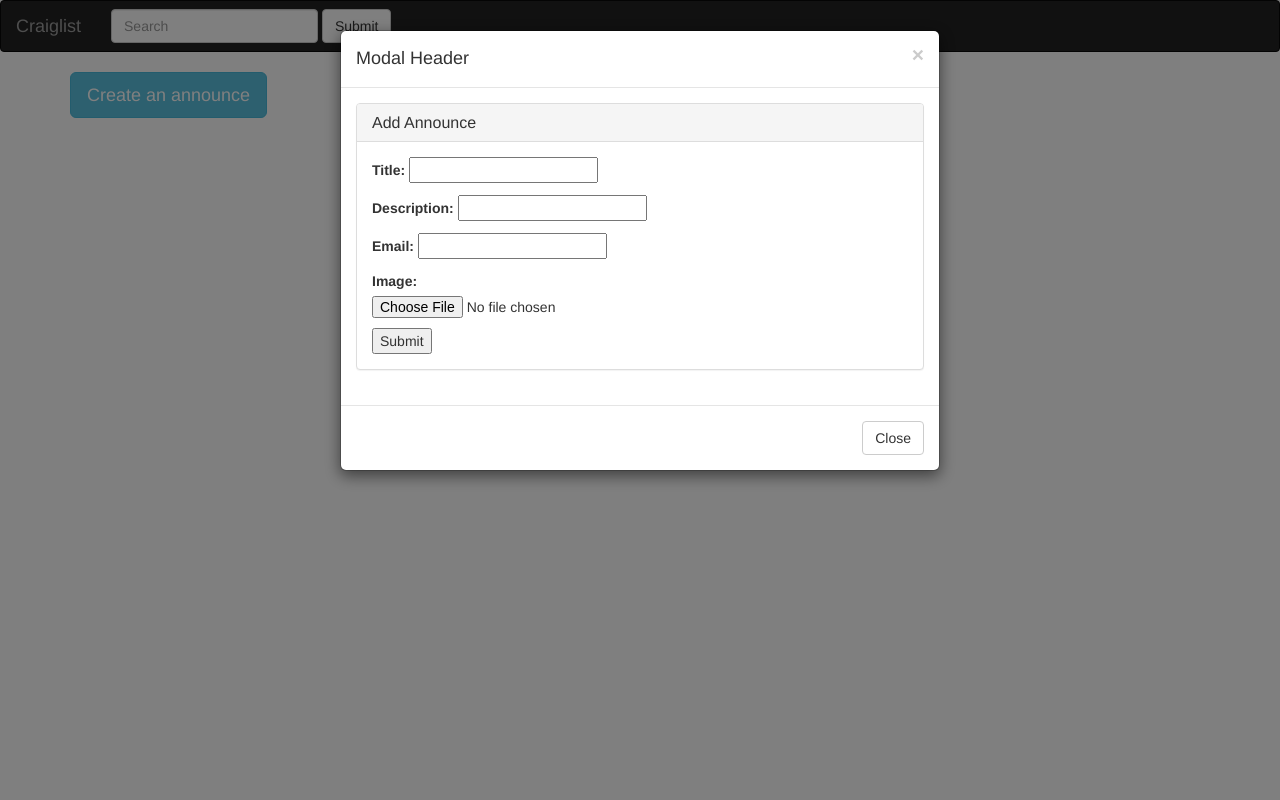
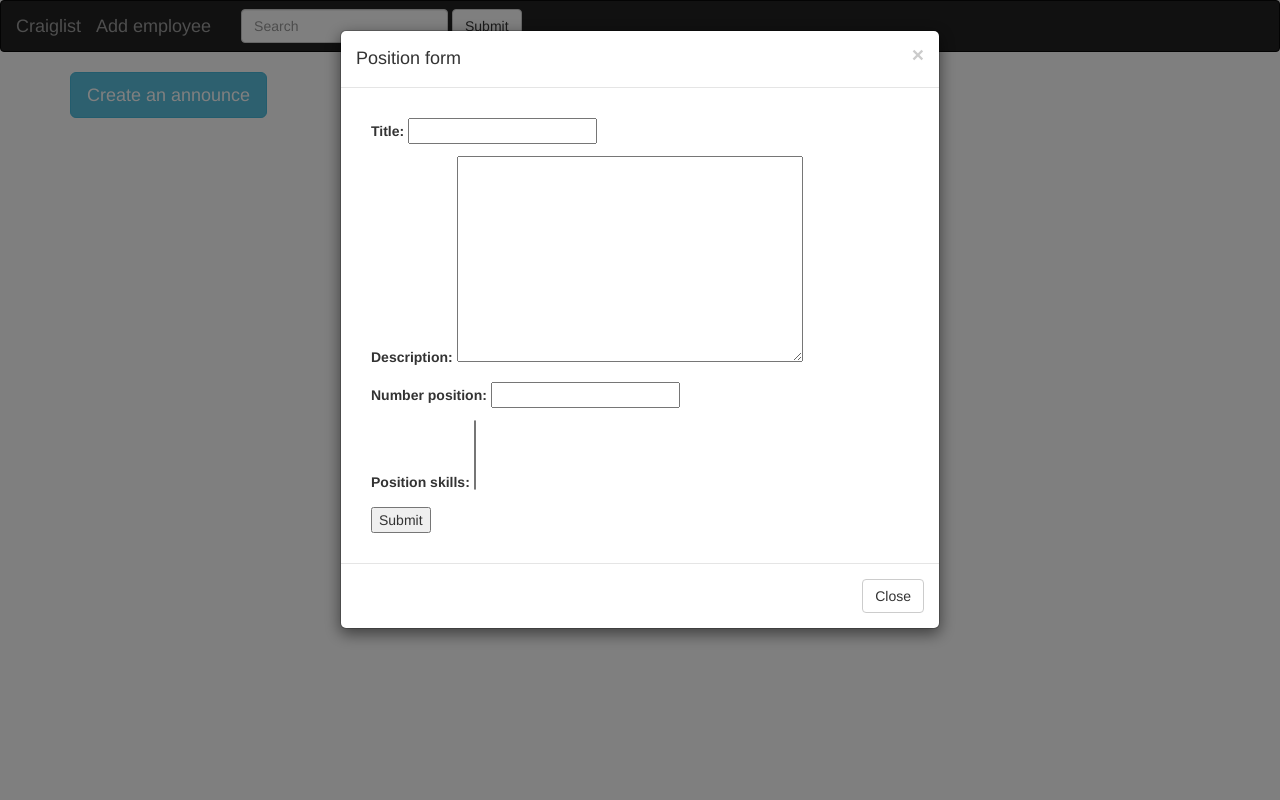
Before and after one commit to plvz/recruitr, a Django app: page / in a window 1280 px wide, after a click on "Create an announce". Run offline with Django 3.2, Linux system fonts and the light colour scheme; data that the repository does not hold is empty; some libraries are stand-ins or nearby versions.

Commit message:
main features are done

```diff
--- a/main_app/forms.py
+++ b/main_app/forms.py
@@ -1,22 +1,23 @@
 from django import forms
 from .models import Position, Employee, Applicant
 # Create your models here.
+
 class PositionForm(forms.ModelForm):
     class Meta:
         model = Position
-        fields = ['title', 'description', 'number_position']
+        fields = ['title', 'description', 'number_position','position_skills']
 
 '''class AnnounceUpdateForm(forms.ModelForm):
     class Meta:
         model = Announce
         fields = ['title', 'description', 'image']
 '''
-class EmployeeForm(forms.Form):
+class EmployeeForm(forms.ModelForm):
     class Meta:
         model = Employee
-        fields = ['name', 'email', 'seniority']
+        fields = ['name', 'email', 'seniority','employee_skills']
 
-class ApplicantForm(forms.Form):
+class ApplicantForm(forms.ModelForm):
     class Meta:
         model = Applicant
-        fields = ['name', 'last_name', 'email', 'angel_url', 'linkedin']
+        fields = ['name', 'last_name', 'email', 'angel_url', 'linkedin','apllicant_skills']
--- a/main_app/models.py
+++ b/main_app/models.py
@@ -1,22 +1,23 @@
 # -*- coding: utf-8 -*-
 from __future__ import unicode_literals
-
+from django.contrib.auth.models import User
 from django.db import models
 
 # Create your models here.
+
+class Skill(models.Model):
+    skill_id = models.AutoField(primary_key=True)
+    skill = models.CharField(max_length=100)
+    field = models.CharField(max_length=100)
+    def __unicode__(self):
+        return self.skill
+
 class Position(models.Model):
     position_id = models.AutoField(primary_key=True)
     title = models.CharField(max_length=100)
     number_position = models.DecimalField(max_digits=5, decimal_places=0)
     description = models.TextField()
-
-class Skill(models.Model):
-    skill_id = models.AutoField(primary_key=True)
-    skill = models.CharField(max_length=100)
-    field = models.CharField(max_length=100)
-
-class Position_Skill(Position, Skill):
-    pass
+    position_skills = models.ManyToManyField(Skill)
 
 class Employee(models.Model):
     name = models.CharField(max_length=100)
@@ -25,9 +26,7 @@ class Employee(models.Model):
                                 error_message = ("Phone number must be entered in the format: '+999999999'. Up to 15 digits allowed."))
                                 '''
     seniority = models.DecimalField(max_digits=3, decimal_places=0)
-
-class Employee_Skill(Employee, Skill):
-    pass
+    employee_skills = models.ManyToManyField(Skill)
 
 class Applicant(models.Model):
     name = models.CharField(max_length=100)
@@ -35,9 +34,5 @@ class Applicant(models.Model):
     email = models.EmailField()
     angel_url = models.CharField(max_length=100)
     linkedin = models.CharField(max_length=100)
-
-class Applicant_Skill(Applicant, Skill):
-    pass
-
-class Applicant_Position(Applicant, Position):
-    pass
+    apllicant_skills = models.ManyToManyField(Skill)
+    applicant_positions = models.ManyToManyField(Position)
--- a/main_app/templates/base.html
+++ b/main_app/templates/base.html
@@ -8,7 +8,6 @@
 
   <meta charset="utf-8">
   <meta name="viewport" content="width=device-width, initial-scale=1, maximum-scale=1, user-scalable=no">
-  <link rel="stylesheet" href="yourhref">
   <link rel="stylesheet" href="https://maxcdn.bootstrapcdn.com/bootstrap/3.3.7/css/bootstrap.min.css">
   <script src="https://ajax.googleapis.com/ajax/libs/jquery/3.2.1/jquery.min.js"></script>
   <script src="https://maxcdn.bootstrapcdn.com/bootstrap/3.3.7/js/bootstrap.min.js"></script>
@@ -18,6 +17,7 @@
   <div class="container-fluid">
     <div class="navbar-header">
       <a class="navbar-brand" href="/">Craiglist</a>
+      <a class="navbar-brand" href="/employee/">Add employee</a>
     </div>
 
     <form class="navbar-form navbar-left">
--- a/main_app/templates/positions.html
+++ b/main_app/templates/positions.html
@@ -10,36 +10,36 @@
     <div class="modal-content">
       <div class="modal-header">
         <button type="button" class="close" data-dismiss="modal">&times;</button>
-        <h4 class="modal-title">Modal Header</h4>
+        <h4 class="modal-title">Position form</h4>
       </div>
       <div class="modal-body">
-        <div class="panel panel-default">
-          <div class="panel-heading">
-            <h3 class="panel-title">Add Announce</h3>
-          </div>
-          <div class="panel-body">
+        <div class="panel-body">
             <form enctype="multipart/form-data" action="post_position/" method="post">
               {% csrf_token %}
-              {{ form }}
+              {{ form.as_p}}
               <input type="submit" value="Submit" />
             </form>
           </div>
         </div>
-      </div>
-      <div class="modal-footer">
-        <button type="button" class="btn btn-default" data-dismiss="modal">Close</button>
+        <div class="modal-footer">
+          <button type="button" class="btn btn-default" data-dismiss="modal">Close</button>
+        </div>
       </div>
     </div>
   </div>
-</div>
+
 
 <div class="row">
   {% for position in positions %}
   <div class="col-md-4">
-    <a href="/{{announce.id}}/">
+    <a href="/{{position.position_id}}/">
       <div class="announce panel panel-default">
         <div class="panel-heading">
-          <h2 class="panel-title">{{ position.name }}</h2>
+          <h2 class="panel-title">{{ position.title }} </h2>
+          {% for skill in position.position_skills.all %}
+            #{{ skill }}
+          {% endfor %}
+          {{ position.number_position }}
         </div>
       </div>
     {% if forloop.counter|divisibleby:3 %}
--- a/main_app/urls.py
+++ b/main_app/urls.py
@@ -4,9 +4,13 @@ from django.views.static import serve
 from . import views
 
 urlpatterns = [
-    url(r'^$', views.index),
-    url(r'^positions/$', views.positions),
-    url(r'^post_position/$', views.post_position),
+    url(r'^$', views.positions,name='index'),
+    url(r'^([0-9]+)/$', views.detail_position,name='edit position'),
+    url(r'^post_position/$', views.post_position, name='post position'),
+    url(r'^([0-9]+)/post_applicant/$', views.post_applicant, name='post applicant'),
+    url(r'^([0-9]+)/applicant/([0-9]+)/$', views.detail_applicant,name='detail applicant'),
+    url(r'^employee/$', views.employee,name='add employee'),
+    url(r'^post_employee/$', views.post_employee,name='post employee'),
 
 
 ]
--- a/main_app/views.py
+++ b/main_app/views.py
@@ -3,8 +3,8 @@ from __future__ import unicode_literals
 
 from django.shortcuts import render, redirect
 from django.http import HttpResponseRedirect, HttpResponse
-from .models import Position
-from .forms import PositionForm
+from .models import Position, Skill, Applicant, Employee
+from .forms import PositionForm, ApplicantForm, EmployeeForm
 # Create your views here.
 # Create your views here.
 def index(request):
@@ -12,11 +12,54 @@ def index(request):
 
 def positions(request):
     positions = Position.objects.all()
+    skills = Skill.objects.all()
     form = PositionForm()
-    return render(request,'positions.html',{'positions':positions, 'form':form})
+    return render(request,'positions.html',{'positions':positions, 'form':form,'skills':skills})
 
 def post_position(request):
     form = PositionForm(request.POST)
     if form.is_valid():
         form.save(commit = True)
+    else:
+        print('form is invalid')
     return HttpResponseRedirect('/')
+
+def detail_position(request,position_id):
+    position = Position.objects.get(position_id=position_id)
+    applicants = Applicant.objects.filter(applicant_positions=1)
+    applicantform = ApplicantForm()
+    return render(request, 'detail.html', {'position':position,'applicantform':applicantform,'applicants':applicants})
+
+def post_applicant(request,position_id):
+    position = Position.objects.get(position_id=position_id)
+    form = ApplicantForm(request.POST)
+    if form.is_valid():
+        user = form.save(commit = True)
+        user.applicant_positions.add(position)
+        print(user.__dict__)
+    else:
+        print('form is invalid')
+    return HttpResponseRedirect('/'+str(position_id)+'/applicant/'+str(user.id))
+
+def detail_applicant(request,position_id,applicant_id):
+    applicant = Applicant.objects.get(id=applicant_id)
+    position = Position.objects.get(position_id=position_id)
+    length = len(position.position_skills.all())
+    skills = [None]
+    c=0
+    for c in range(0,length):
+        skills[c] = position.position_skills.all()[c].skill_id
+    employees = Employee.objects.filter(employee_skills__in=skills).order_by('-seniority')[:10]
+    return render(request, 'applicant.html',{'applicant':applicant,'position':position,'employees':employees})
+
+def employee(request):
+    employeeform = EmployeeForm()
+    return render(request, 'employee.html',{'employeeform':employeeform})
+
+def post_employee(request):
+    form = EmployeeForm(request.POST)
+    if form.is_valid():
+        form.save(commit = True)
+    else:
+        print('form is invalid')
+    return HttpResponseRedirect('/')
```
Also changed, not shown: feeddb.py (added, +12 -0 lines), main_app/templates/applicant.html (added, +30 -0 lines), main_app/templates/detail.html (+25 -23 lines), main_app/templates/employee.html (added, +29 -0 lines), main_app/__init__.py (deleted), main_app/migrations/0003_auto_20171108_2315.py (added), main_app/migrations/0004_applicant_user.py (added), main_app/migrations/0005_remove_applicant_user.py (added), main_app/migrations/0006_auto_20171110_1920.py, main_app/migrations/0007_auto_20171110_1946.py (added), main_app/migrations/__init__.py (deleted), recruitr/__init__.py (deleted), 1 other file.
